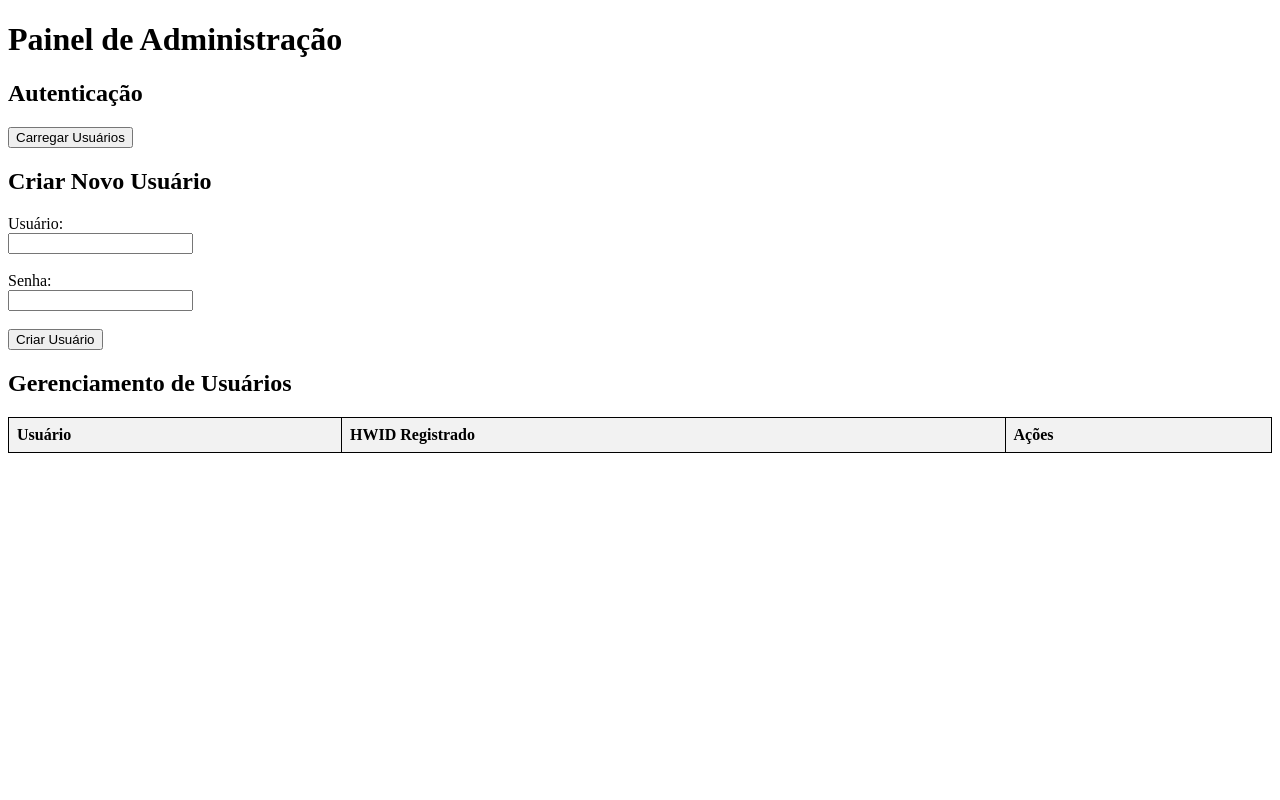
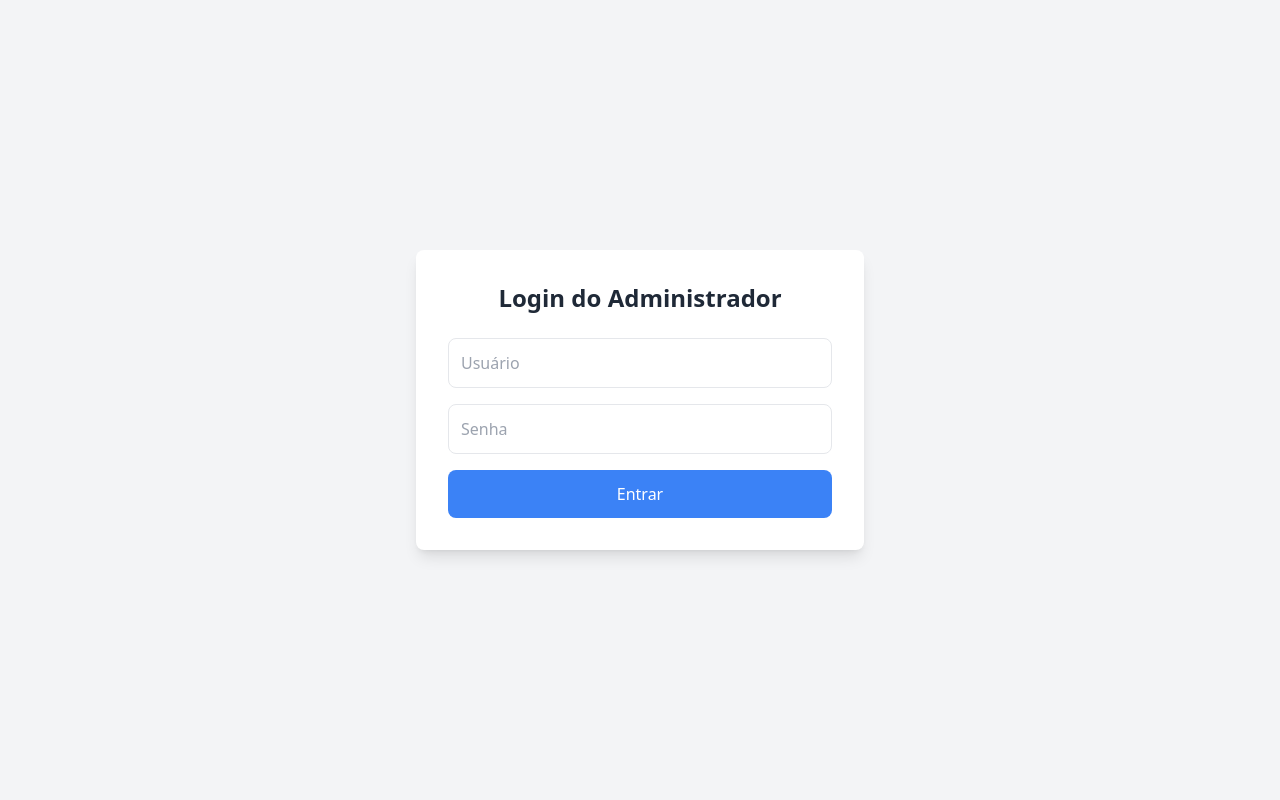
Before and after one commit to Kantofpss/Login-API, a Flask app: template templates/admin.html in a window 1280 px wide. Run offline with Flask 3, Linux system fonts and the light colour scheme; the template is opened without the code that fills it, so the values that code supplies are empty; some libraries are stand-ins or nearby versions.

Commit message:
Add files via upload

```diff
--- a/app.py
+++ b/app.py
@@ -1,136 +1,64 @@
-from flask import Flask, request, jsonify, render_template
-from flask_cors import CORS
-import sqlite3
-import hashlib
+from flask import Flask, request, jsonify
+from flask_jwt_extended import JWTManager, create_access_token, jwt_required, get_jwt_identity, get_jwt
+import mysql.connector
+import bcrypt
 
 app = Flask(__name__)
-CORS(app)  # Habilita CORS para suportar requisições de diferentes origens
+app.config['JWT_SECRET_KEY'] = 'your_jwt_secret_key'  # Substitua por uma chave segura
+jwt = JWTManager(app)
 
-# Chave de verificação para o cliente de login
-CHAVE_VERIFICACAO_ESPERADA = "em-uma-noite-escura-as-corujas-observam-42"
-# Senha simples para proteger o painel de admin
-SENHA_ADMIN = "admin123"
+# Conexão com o banco de dados
+db = mysql.connector.connect(
+    host="your_host",
+    user="your_user",
+    password="your_password",
+    database="your_database"
+)
 
-def get_db_connection():
-    """Cria uma conexão com o banco de dados."""
-    conn = sqlite3.connect('users.db')
-    conn.row_factory = sqlite3.Row  # Permite acessar colunas por nome
-    return conn
+# Endpoint para login de administrador
+@app.route('/admin/login', methods=['POST'])
+def admin_login():
+    data = request.get_json()
+    username = data.get('username')
+    password = data.get('password')
 
-# --- ROTA DE LOGIN DO CLIENTE ---
-@app.route('/api/login', methods=['POST'])
-def handle_login():
-    data = request.get_json()
-    usuario = data.get('usuario')
-    key_recebida = data.get('key')
-    hwid_cliente = data.get('hwid')
+    # Verificar credenciais do administrador (exemplo simplificado)
+    # Substitua por sua lógica de autenticação (ex.: consultar tabela de admins)
+    if username == 'admin' and password == 'admin123':  # Substitua por verificação real
+        access_token = create_access_token(identity=username, additional_claims={'role': 'admin'})
+        return jsonify({'access_token': access_token}), 200
+    return jsonify({'message': 'Credenciais inválidas'}), 401
 
-    conn = get_db_connection()
-    user_data = conn.execute('SELECT * FROM users WHERE username = ?', (usuario,)).fetchone()
+# Endpoint para listar usuários
+@app.route('/users', methods=['GET'])
+@jwt_required()
+def get_users():
+    # Verificar se o usuário é admin
+    current_user = get_jwt_identity()
+    claims = get_jwt()
+    if claims.get('role') != 'admin':
+        return jsonify({'message': 'Acesso negado'}), 403
 
-    if not user_data:
-        conn.close()
-        return jsonify({"status": "falha", "mensagem": "Usuário não encontrado."}), 401
+    cursor = db.cursor(dictionary=True)
+    cursor.execute("SELECT id, name, email, password FROM users")
+    users = cursor.fetchall()
+    cursor.close()
+    return jsonify(users), 200
 
-    key_hash_cliente = hashlib.sha256(key_recebida.encode()).hexdigest()
-    if key_hash_cliente != user_data['key_hash']:
-        conn.close()
-        return jsonify({"status": "falha", "mensagem": "Key (senha) incorreta."}), 401
+# Endpoint para excluir usuário
+@app.route('/admin/users/<int:user_id>', methods=['DELETE'])
+@jwt_required()
+def delete_user(user_id):
+    # Verificar se o usuário é admin
+    current_user = get_jwt_identity()
+    claims = get_jwt()
+    if claims.get('role') != 'admin':
+        return jsonify({'message': 'Acesso negado'}), 403
 
-    hwid_servidor = user_data['hwid']
+    cursor = db.cursor()
+    cursor.execute("DELETE FROM users WHERE id = %s", (user_id,))
+    db.commit()
+    cursor.close()
+    return jsonify({'message': 'Usuário excluído com sucesso'}), 200
 
-    if hwid_servidor is None or hwid_servidor == hwid_cliente:
-        if hwid_servidor is None:
-            conn.execute('UPDATE users SET hwid = ? WHERE username = ?', (hwid_cliente, usuario))
-            conn.commit()
-        conn.close()
-        return jsonify({"status": "sucesso", "mensagem": "Login bem-sucedido!"}), 200
-    else:
-        conn.close()
-        return jsonify({"status": "falha", "mensagem": "Falha de Hardware (HWID). Acesso negado."}), 403
-
-# --- ROTAS DO PAINEL DE ADMIN ---
-@app.route('/admin')
-def admin_panel():
-    """Serve a página HTML do painel de admin."""
-    try:
-        return render_template('admin.html')
-    except Exception as e:
-        return str(e), 500
-
-@app.route('/admin/api/users', methods=['POST'])
-def get_all_users():
-    """API para listar todos os usuários. Requer senha de admin."""
-    data = request.get_json()
-    print(f"Requisição recebida: {data}")  # Log para depuração
-    if not data or data.get('password') != SENHA_ADMIN:
-        return jsonify({"error": "Acesso não autorizado"}), 403
-
-    conn = get_db_connection()
-    try:
-        users_cursor = conn.execute('SELECT username, hwid FROM users').fetchall()
-        users_list = [dict(row) for row in users_cursor]
-        return jsonify(users_list)
-    except sqlite3.OperationalError as e:
-        print(f"Erro no banco de dados: {e}")
-        return jsonify({"error": "Erro no servidor: tabela 'users' não encontrada. Execute db_setup.py."}), 500
-    except Exception as e:
-        print(f"Erro inesperado: {e}")
-        return jsonify({"error": "Erro inesperado no servidor"}), 500
-    finally:
-        conn.close()
-
-@app.route('/admin/api/create_user', methods=['POST'])
-def create_user():
-    """API para criar um novo usuário. Requer senha de admin."""
-    data = request.get_json()
-    if not data or data.get('password') != SENHA_ADMIN:
-        return jsonify({"error": "Acesso não autorizado"}), 403
-
-    username = data.get('username')
-    password = data.get('password_user')  # Nova senha do usuário
-    if not username or not password:
-        return jsonify({"error": "Nome de usuário e senha são obrigatórios"}), 400
-
-    conn = get_db_connection()
-    try:
-        # Verifica se o usuário já existe
-        existing_user = conn.execute('SELECT username FROM users WHERE username = ?', (username,)).fetchone()
-        if existing_user:
-            return jsonify({"error": "Usuário já existe"}), 400
-
-        # Hashea a senha do usuário
-        key_hash = hashlib.sha256(password.encode()).hexdigest()
-        conn.execute('INSERT INTO users (username, key_hash, hwid) VALUES (?, ?, NULL)', (username, key_hash))
-        conn.commit()
-        return jsonify({"success": f"Usuário '{username}' criado com sucesso!"})
-    except Exception as e:
-        print(f"Erro ao criar usuário: {e}")
-        return jsonify({"error": "Erro ao criar usuário"}), 500
-    finally:
-        conn.close()
-
-@app.route('/admin/api/reset_hwid', methods=['POST'])
-def reset_user_hwid():
-    """API para resetar o HWID de um usuário. Requer senha de admin."""
-    data = request.get_json()
-    if not data or data.get('password') != SENHA_ADMIN:
-        return jsonify({"error": "Acesso não autorizado"}), 403
-
-    username_to_reset = data.get('username')
-    if not username_to_reset:
-        return jsonify({"error": "Nome de usuário não fornecido"}), 400
-
-    conn = get_db_connection()
-    conn.execute('UPDATE users SET hwid = NULL WHERE username = ?', (username_to_reset,))
-    conn.commit()
-    conn.close()
-
-    return jsonify({"success": f"HWID para o usuário '{username_to_reset}' foi resetado."})
-
-@app.route('/')
-def index():
-    return "API de Autenticação v4.0 - Online (DB + Admin Panel)"
-
-if __name__ == '__main__':
-    app.run(host='0.0.0.0', port=8080, debug=True)
+# ... (outros endpoints do seu app.py)
--- a/db_setup.py
+++ b/db_setup.py
@@ -1,7 +1,11 @@
 import sqlite3
+import os
 
 def criar_banco():
-    conn = sqlite3.connect('users.db')
+    db_path = os.path.join('/data', 'users.db')
+    if not os.path.exists('/data'):
+        os.makedirs('/data')
+    conn = sqlite3.connect(db_path)
     cursor = conn.cursor()
     cursor.execute('''
         CREATE TABLE IF NOT EXISTS users (
--- a/templates/admin.html
+++ b/templates/admin.html
@@ -2,122 +2,135 @@
 <html lang="pt-BR">
 <head>
     <meta charset="UTF-8">
+    <meta name="viewport" content="width=device-width, initial-scale=1.0">
     <title>Painel de Administração</title>
+    <script src="https://cdn.tailwindcss.com"></script>
     <style>
-        table { border-collapse: collapse; width: 100%; }
-        th, td { border: 1px solid black; padding: 8px; text-align: left; }
-        th { background-color: #f2f2f2; }
-        .form-container { margin-top: 20px; }
+        .hidden { display: none; }
     </style>
 </head>
-<body>
-    <h1>Painel de Administração</h1>
+<body class="bg-gray-100 min-h-screen flex items-center justify-center">
+    <!-- Formulário de Login -->
+    <div id="loginSection" class="bg-white p-8 rounded-lg shadow-lg w-full max-w-md">
+        <h2 class="text-2xl font-bold mb-6 text-center text-gray-800">Login do Administrador</h2>
+        <div id="loginError" class="hidden text-red-500 mb-4"></div>
+        <input type="text" id="adminUsername" placeholder="Usuário" class="w-full p-3 mb-4 border rounded-lg focus:outline-none focus:ring-2 focus:ring-blue-500">
+        <input type="password" id="adminPassword" placeholder="Senha" class="w-full p-3 mb-4 border rounded-lg focus:outline-none focus:ring-2 focus:ring-blue-500">
+        <button onclick="adminLogin()" class="w-full bg-blue-500 text-white p-3 rounded-lg hover:bg-blue-600">Entrar</button>
+    </div>
 
-    <section>
-        <h2>Autenticação</h2>
-        <button id="load-users">Carregar Usuários</button>
-    </section>
-
-    <section class="form-container">
-        <h2>Criar Novo Usuário</h2>
-        <form id="create-user-form">
-            <label for="new-username">Usuário:</label><br>
-            <input type="text" id="new-username" name="new-username" required><br><br>
-            <label for="new-password">Senha:</label><br>
-            <input type="password" id="new-password" name="new-password" required><br><br>
-            <button type="submit">Criar Usuário</button>
-        </form>
-    </section>
-
-    <section>
-        <h2>Gerenciamento de Usuários</h2>
-        <table>
+    <!-- Painel de Administração -->
+    <div id="adminPanel" class="hidden bg-white p-8 rounded-lg shadow-lg w-full max-w-4xl">
+        <h2 class="text-2xl font-bold mb-6 text-center text-gray-800">Painel de Administração</h2>
+        <table class="w-full border-collapse">
             <thead>
-                <tr>
-                    <th>Usuário</th>
-                    <th>HWID Registrado</th>
-                    <th>Ações</th>
+                <tr class="bg-gray-200">
+                    <th class="p-3 border">ID</th>
+                    <th class="p-3 border">Nome</th>
+                    <th class="p-3 border">Email</th>
+                    <th class="p-3 border">Senha (Hasheada)</th>
+                    <th class="p-3 border">Ações</th>
                 </tr>
             </thead>
-            <tbody id="user-table-body">
-            </tbody>
+            <tbody id="userTable"></tbody>
         </table>
-    </section>
+        <button onclick="logout()" class="mt-6 bg-red-500 text-white p-3 rounded-lg hover:bg-red-600">Sair</button>
+    </div>
 
     <script>
-        document.getElementById('load-users').addEventListener('click', async () => {
+        // Função para login do administrador
+        async function adminLogin() {
+            const username = document.getElementById('adminUsername').value;
+            const password = document.getElementById('adminPassword').value;
+            const errorDiv = document.getElementById('loginError');
+
             try {
-                const response = await fetch('/admin/api/users', {
+                const response = await fetch('https://marin-login-api.onrender.com/admin/login', {
                     method: 'POST',
                     headers: { 'Content-Type': 'application/json' },
-                    body: JSON.stringify({ password: 'admin123' })
+                    body: JSON.stringify({ username, password })
                 });
+                const data = await response.json();
 
-                if (!response.ok) {
-                    throw new Error('Falha na autenticação ou erro no servidor.');
+                if (response.ok) {
+                    localStorage.setItem('adminToken', data.access_token);
+                    document.getElementById('loginSection').classList.add('hidden');
+                    document.getElementById('adminPanel').classList.remove('hidden');
+                    errorDiv.classList.add('hidden');
+                    loadUsers();
+                } else {
+                    errorDiv.textContent = data.message || 'Erro ao fazer login';
+                    errorDiv.classList.remove('hidden');
                 }
+            } catch (error) {
+                errorDiv.textContent = 'Erro de conexão com a API';
+                errorDiv.classList.remove('hidden');
+            }
+        }
 
+        // Carregar lista de usuários
+        async function loadUsers() {
+            try {
+                const response = await fetch('https://marin-login-api.onrender.com/users', {
+                    headers: { 'Authorization': `Bearer ${localStorage.getItem('adminToken')}` }
+                });
                 const users = await response.json();
-                const tableBody = document.getElementById('user-table-body');
-                tableBody.innerHTML = '';
+                const userTable = document.getElementById('userTable');
+                userTable.innerHTML = '';
+
                 users.forEach(user => {
                     const row = document.createElement('tr');
                     row.innerHTML = `
-                        <td>${user.username}</td>
-                        <td>${user.hwid || 'Nenhum'}</td>
-                        <td><button onclick="resetHwid('${user.username}')">Resetar HWID</button></td>
+                        <td class="p-3 border">${user.id}</td>
+                        <td class="p-3 border">${user.name}</td>
+                        <td class="p-3 border">${user.email}</td>
+                        <td class="p-3 border">${user.password}</td>
+                        <td class="p-3 border">
+                            <button onclick="deleteUser(${user.id})" class="bg-red-500 text-white px-3 py-1 rounded hover:bg-red-600">Excluir</button>
+                        </td>
                     `;
-                    tableBody.appendChild(row);
+                    userTable.appendChild(row);
                 });
             } catch (error) {
-                alert(`Erro ao carregar usuários: ${error.message}`);
+                console.error('Erro ao carregar usuários:', error);
             }
-        });
+        }
 
-        document.getElementById('create-user-form').addEventListener('submit', async (e) => {
-            e.preventDefault();
-            const username = document.getElementById('new-username').value;
-            const password = document.getElementById('new-password').value;
+        // Função para excluir usuário
+        async function deleteUser(userId) {
+            if (!confirm('Tem certeza que deseja excluir este usuário?')) return;
 
             try {
-                const response = await fetch('/admin/api/create_user', {
-                    method: 'POST',
-                    headers: { 'Content-Type': 'application/json' },
-                    body: JSON.stringify({ password: 'admin123', username: username, password_user: password })
+                const response = await fetch(`https://marin-login-api.onrender.com/admin/users/${userId}`, {
+                    method: 'DELETE',
+                    headers: { 'Authorization': `Bearer ${localStorage.getItem('adminToken')}` }
                 });
 
-                const result = await response.json();
                 if (response.ok) {
-                    alert(result.success);
-                    document.getElementById('new-username').value = '';
-                    document.getElementById('new-password').value = '';
-                    document.getElementById('load-users').click(); // Recarrega a tabela
+                    alert('Usuário excluído com sucesso!');
+                    loadUsers();
                 } else {
-                    alert(result.error);
+                    alert('Erro ao excluir usuário');
                 }
             } catch (error) {
-                alert(`Erro ao criar usuário: ${error.message}`);
+                alert('Erro de conexão com a API');
             }
-        });
+        }
 
-        async function resetHwid(username) {
-            try {
-                const response = await fetch('/admin/api/reset_hwid', {
-                    method: 'POST',
-                    headers: { 'Content-Type': 'application/json' },
-                    body: JSON.stringify({ password: 'admin123', username: username })
-                });
+        // Função de logout
+        function logout() {
+            localStorage.removeItem('adminToken');
+            document.getElementById('adminPanel').classList.add('hidden');
+            document.getElementById('loginSection').classList.remove('hidden');
+            document.getElementById('adminUsername').value = '';
+            document.getElementById('adminPassword').value = '';
+        }
 
-                const result = await response.json();
-                if (response.ok) {
-                    alert(result.success);
-                    document.getElementById('load-users').click(); // Recarrega a tabela
-                } else {
-                    alert(result.error);
-                }
-            } catch (error) {
-                alert(`Erro ao resetar HWID: ${error.message}`);
-            }
+        // Verificar se já está logado
+        if (localStorage.getItem('adminToken')) {
+            document.getElementById('loginSection').classList.add('hidden');
+            document.getElementById('adminPanel').classList.remove('hidden');
+            loadUsers();
         }
     </script>
 </body>
```
Also changed, not shown: login_system.py (+3 -17 lines), requirements.txt (+6 -4 lines), script.js (added, +65 -0 lines), static/script.js (+44 -7 lines), users.db.
